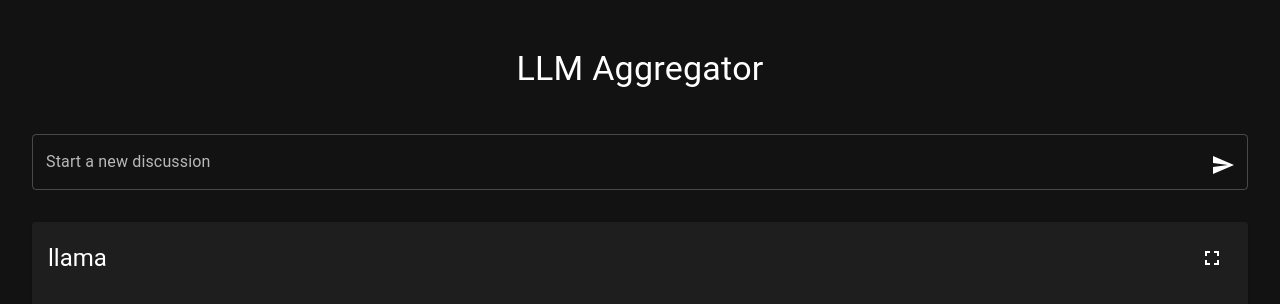
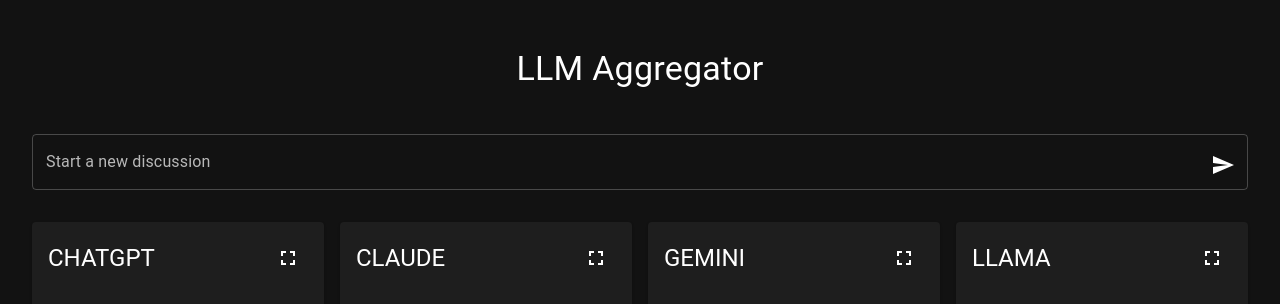
Before and after one commit to garvit14/llm-aggregator, a React (Create React App) app in the folder frontend/: page / in a window 1280 px wide. Shown: the top 304 px of the page. Built offline with nearby package versions, Linux system fonts and the light colour scheme.

Commit message:
Minor improvements

```diff
--- a/frontend/src/App.tsx
+++ b/frontend/src/App.tsx
@@ -11,8 +11,8 @@
 import { Chat } from "./components/Chat";
 import Grid from "@mui/material/Grid2";
 
-// const llms = ["chatgpt", "claude", "gemini", "llama"];
-const llms = ["llama"];
+const llms = ["chatgpt", "claude", "gemini", "llama"];
+// const llms = ["llama"];
 
 const darkTheme = createTheme({
     palette: {
--- a/frontend/src/components/Chat.tsx
+++ b/frontend/src/components/Chat.tsx
@@ -296,7 +296,9 @@
                     justifyContent="space-between"
                     alignItems="center"
                 >
-                    <Typography variant="h5">{llmName}</Typography>
+                    <Typography variant="h5" textTransform="uppercase">
+                        {llmName}
+                    </Typography>
                     <IconButton onClick={() => setOpen(true)}>
                         <FullscreenIcon />
                     </IconButton>
@@ -310,10 +312,14 @@
                 fullWidth
                 maxWidth="md"
             >
-                <DialogTitle>{llmName}</DialogTitle>
+                <DialogTitle>
+                    <Typography variant="h5" textTransform="uppercase">
+                        {llmName}
+                    </Typography>
+                </DialogTitle>
                 <DialogContent>{content}</DialogContent>
                 <CardActions>
-                    <Button onClick={() => setOpen(true)}>Close</Button>
+                    <Button onClick={() => setOpen(false)}>Close</Button>
                 </CardActions>
             </Dialog>
         </Box>
```
